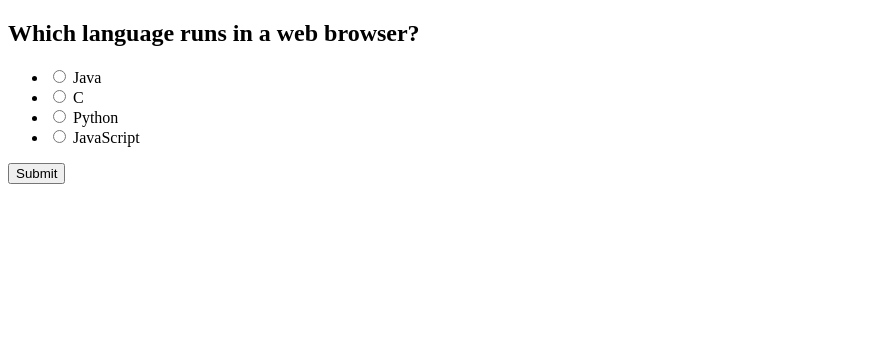
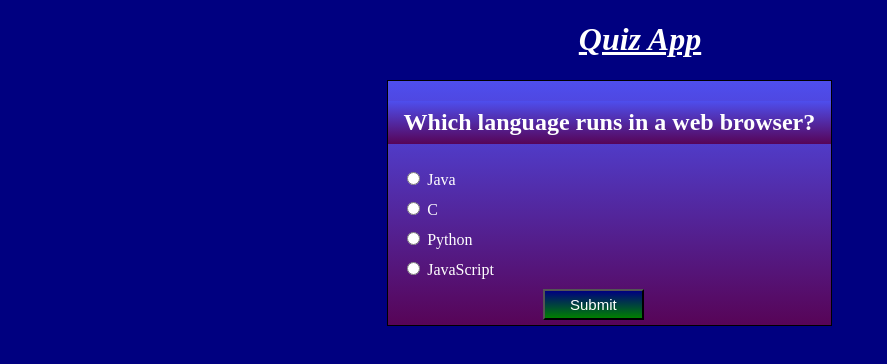
Before and after one commit to PoonamChauhan229/FSD-C-WD-E-B20-Evening-27thJan2025, a plain HTML site: page 12Day/index.html in a window 1280 px wide. Shown: the whole page, without its empty margins (0-887 px from the left). Drawn offline with Linux system fonts and the light colour scheme.

Commit message:
quiz app

```diff
--- a/12Day/index.html
+++ b/12Day/index.html
@@ -7,8 +7,9 @@
     <title>Quiz App</title>
 </head>
 <body>
+    <h1>Quiz App</h1>
+    <div class="quizContainer" id="quiz">
 
-    <div class="quizContainer" id="quiz">
          <div class="quizHeader">
             <!-- Question  -->
             <h2 id="questionHeading">QuestionText</h2>
--- a/12Day/script.js
+++ b/12Day/script.js
@@ -95,6 +95,8 @@ submitBtn.addEventListener('click',()=>{
                 <h2>You Scored ${score}/${quizData.length}</h2>
                 <button class="submitBtn" onClick=location.reload()>Reload</button>
             `)
+            document.body.style.backgroundColor="red"
+            // document.body.style.backgroundImage="url('https://i.pinimg.com/originals/07/03/48/0703483f8e3100d87497817030fb903f.gif')"
         }
     }
     console.log("show next QUestion",currentQuizCount)
--- a/12Day/style.css
+++ b/12Day/style.css
@@ -1,3 +1,49 @@
+body{
+    background-color: navy;
+    background-repeat: no-repeat;
+    background-size: cover;
+}
+.quizContainer{
+    border:1px solid black;
+    width:35%;
+    background-image: linear-gradient(rgb(78, 78, 238),rgb(87, 4, 87));
+    margin:0 30%;
+}
+.quizHeader{
+    /* border:1px solid pink; */
+}
+h2{
+    color: white;
+    text-align: center;
+    background-image: linear-gradient(rgb(78, 78, 238),rgb(87, 4, 87));
+    padding: 8px;
+    /* border:1px solid red; */
+}
+ul{
+    padding:0;
+    margin: 0;
+    /* border:1px solid red; */
+}
+li{
+    list-style-type: none;
+    padding: 5px 14px;
+    /* border-bottom: 1px solid gray; */
+}
+.submitBtn{
+    padding: 5px 25px;
+    text-align: center;
+    margin:5px 0px;
+    background-image: linear-gradient(navy,green);
+    color:white;
+    margin-left: 35%;
+    font-size: 15px;
+}
+label{
+    color:white;
+}
 h1{
-    color:red;
+    color: white;
+    text-align: center;
+    font-style: italic;
+    text-decoration: underline;
 }
```
